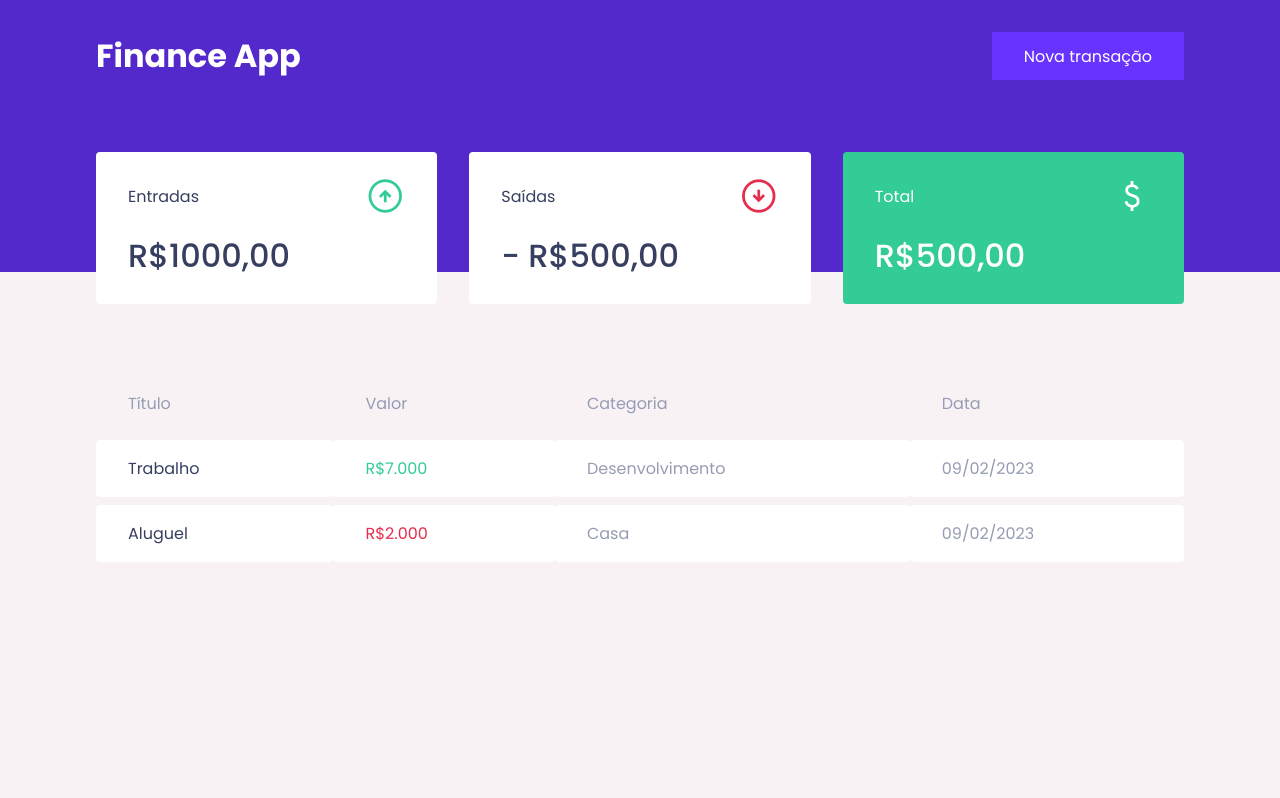
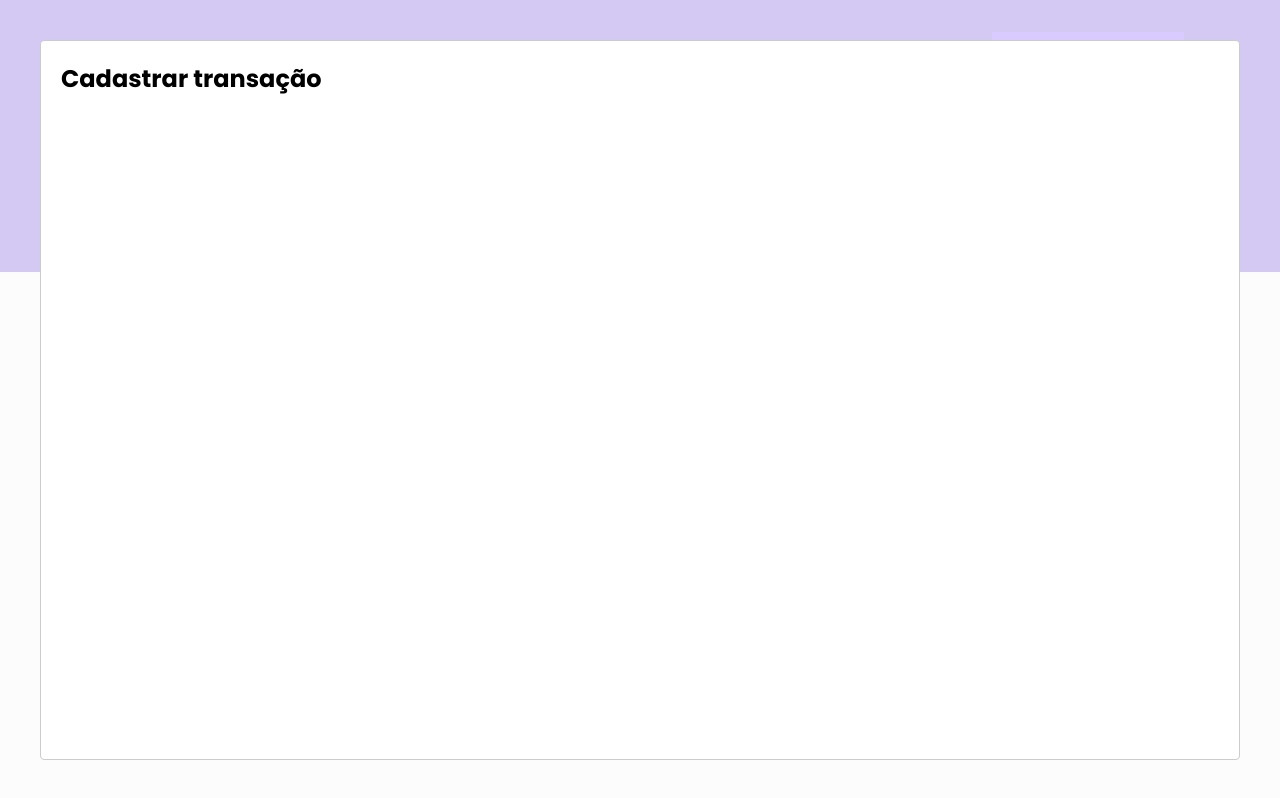
Before and after one commit to PabloHFR/finances-app, a React (Create React App) app: page / in a window 1280 px wide. Both pictures are taken after a click on the button "Nova transação". Built offline with nearby package versions, Linux system fonts and the light colour scheme; no server answers; what miragejs would draw is missing.

Commit message:
Added open and close react modal feature

```diff
--- a/package.json
+++ b/package.json
@@ -7,6 +7,7 @@
     "miragejs": "^0.1.47",
     "react": "^18.2.0",
     "react-dom": "^18.2.0",
+    "react-modal": "^3.16.1",
     "react-scripts": "5.0.1",
     "styled-components": "^5.3.6",
     "web-vitals": "^2.1.4"
@@ -19,6 +20,7 @@
     "@types/node": "^16.18.12",
     "@types/react": "^18.0.27",
     "@types/react-dom": "^18.0.10",
+    "@types/react-modal": "^3.13.1",
     "@types/styled-components": "^5.1.26",
     "typescript": "^4.9.5"
   },
--- a/src/App.tsx
+++ b/src/App.tsx
@@ -1,14 +1,35 @@
+import Modal from "react-modal";
+import { useState } from "react";
 import { Dashboard } from "./components/Dashboard";
 import { Header } from "./components/Header";
+
+// Styles imports
 import { GlobalStyle } from "./styles/globalStyles";
 
-// Styles imports
+Modal.setAppElement("#root");
 
 export function App() {
+  const [isTransactionModalOpen, setIsTransactionModalOpen] = useState(false);
+
+  function handleOpenTransactionModal() {
+    setIsTransactionModalOpen(true);
+  }
+
+  function handleCloseTransactionModal() {
+    setIsTransactionModalOpen(false);
+  }
+
   return (
     <>
-      <Header />
+      <Header onOpenTransactionModal={handleOpenTransactionModal} />
       <Dashboard />
+
+      <Modal
+        isOpen={isTransactionModalOpen}
+        onRequestClose={handleCloseTransactionModal}
+      >
+        <h2>Cadastrar transação</h2>
+      </Modal>
       <GlobalStyle />
     </>
   );
--- a/src/components/Header/index.tsx
+++ b/src/components/Header/index.tsx
@@ -1,11 +1,17 @@
 import { Container, Content, Title } from "./styles";
 
-export function Header() {
+interface HeaderProps {
+  onOpenTransactionModal: () => void;
+}
+
+export function Header({ onOpenTransactionModal }: HeaderProps) {
   return (
     <Container>
       <Content>
         <Title>Finance App</Title>
-        <button type="button">Nova transação</button>
+        <button onClick={onOpenTransactionModal} type="button">
+          Nova transação
+        </button>
       </Content>
     </Container>
   );
```
Also changed, not shown: 1 other file (tests, documents, lock files or other folders).
